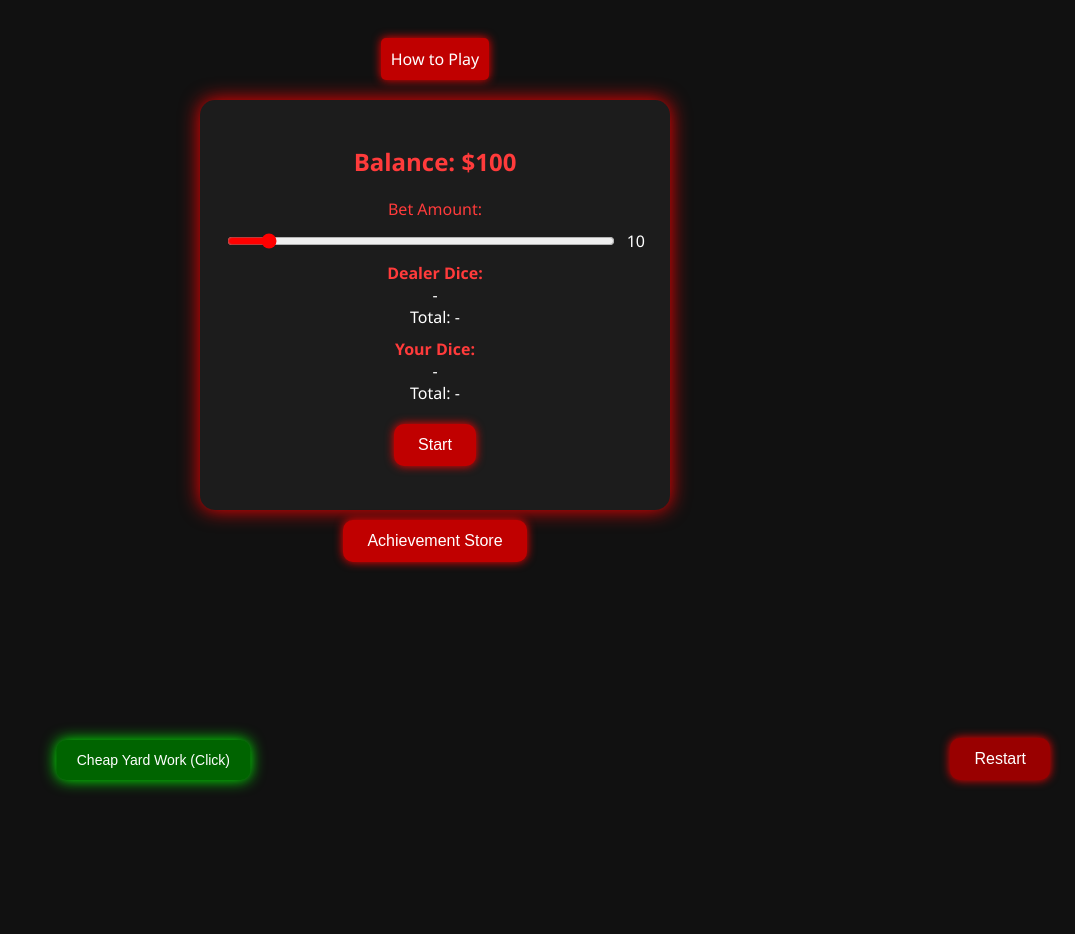
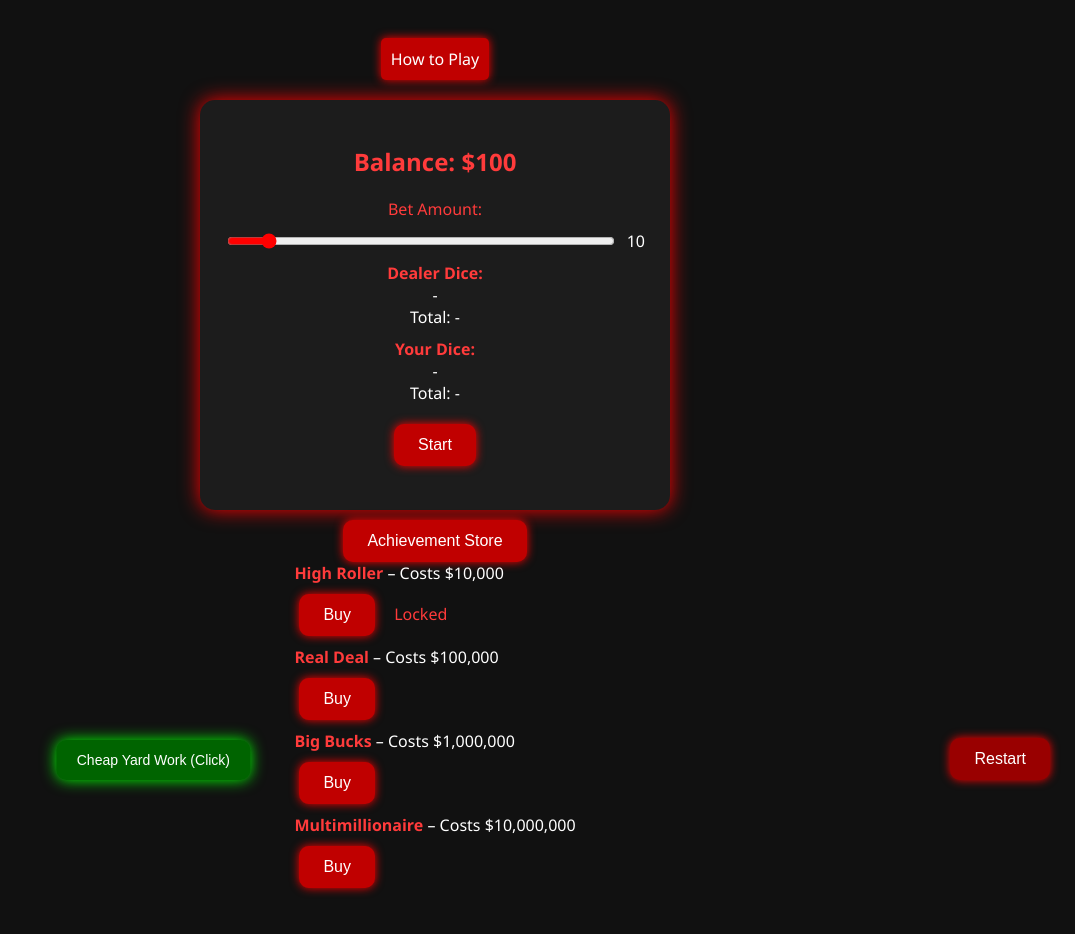
Before and after one commit to 1C0d3d/kenneyprojects, a plain HTML site: page dice-game.html in a window 1280 px wide. Shown: the whole page, without its empty margins (205-1280 px from the left). Before the commit the page ends 800 px from the top, so only its background shows below. Drawn offline with Linux system fonts and the light colour scheme.

Commit message:
Update dice-game.html

```diff
--- a/dice-game.html
+++ b/dice-game.html
@@ -180,14 +180,26 @@
 
   <button class="bubble-btn" onclick="toggleStore()">Achievement Store</button>
 
-  <div id="achievement-store" style="display:none; background:#1c1c1c; padding:20px; border-radius:10px; box-shadow:0 0 20px #ff0000; margin-top:20px;">
-    <h3>Achievements</h3>
 <div id="achievements">
   <div style="margin-bottom:10px;">
     <strong>High Roller</strong> – Costs $10,000<br>
     <button class="bubble-btn" onclick="buyHighRoller()">Buy</button>
     <span id="highRollerStatus" style="margin-left:10px;"></span>
   </div>
+  <div style="margin-bottom:10px;">
+    <strong>Real Deal</strong> – Costs $100,000<br>
+    <button class="bubble-btn" onclick="buyRealDeal()">Buy</button>
+    <span id="realDealStatus" style="margin-left:10px;"></span>
+  </div>
+  <div style="margin-bottom:10px;">
+    <strong>Big Bucks</strong> – Costs $1,000,000<br>
+    <button class="bubble-btn" onclick="buyBigBucks()">Buy</button>
+    <span id="bigBucksStatus" style="margin-left:10px;"></span>
+  </div>
+  <div style="margin-bottom:10px;">
+    <strong>Multimillionaire</strong> – Costs $10,000,000<br>
+    <button class="bubble-btn" onclick="buyMultimillionaire()">Buy</button>
+    <span id="multiStatus" style="margin-left:10px;"></span>
   </div>
 </div>
 
@@ -414,7 +426,47 @@ function animateNewDie(targetArray, callback) {
         alert("Not enough money for this achievement.");
       }
     }
+    function buyRealDeal() {
+      if (balance >= 100000 && !localStorage.getItem('realDeal')) {
+        balance = 100;
+        localStorage.setItem('realDeal', 'unlocked');
+        updateDisplay();
+        updateAchievementDisplay();
+        alert("Achievement unlocked: Real Deal!");
+      } else if (localStorage.getItem('realDeal')) {
+        alert("You already unlocked this achievement.");
+      } else {
+        alert("Not enough money for this achievement.");
+      }
+    }
 
+    function buyBigBucks() {
+      if (balance >= 1000000 && !localStorage.getItem('bigBucks')) {
+        balance = 100;
+        localStorage.setItem('bigBucks', 'unlocked');
+        updateDisplay();
+        updateAchievementDisplay();
+        alert("Achievement unlocked: Big Bucks!");
+      } else if (localStorage.getItem('bigBucks')) {
+        alert("You already unlocked this achievement.");
+      } else {
+        alert("Not enough money for this achievement.");
+      }
+    }
+
+    function buyMultimillionaire() {
+      if (balance >= 10000000 && !localStorage.getItem('multimillionaire')) {
+        balance = 100;
+        localStorage.setItem('multimillionaire', 'unlocked');
+        updateDisplay();
+        updateAchievementDisplay();
+        alert("Achievement unlocked: Multimillionaire!");
+      } else if (localStorage.getItem('multimillionaire')) {
+        alert("You already unlocked this achievement.");
+      } else {
+        alert("Not enough money for this achievement.");
+      }
+    }
     function updateAchievementDisplay() {
       const status = document.getElementById('highRollerStatus');
       const unlocked = localStorage.getItem('highRoller') === 'unlocked';
```
Lines whose indentation alone changed are shown as unchanged.
